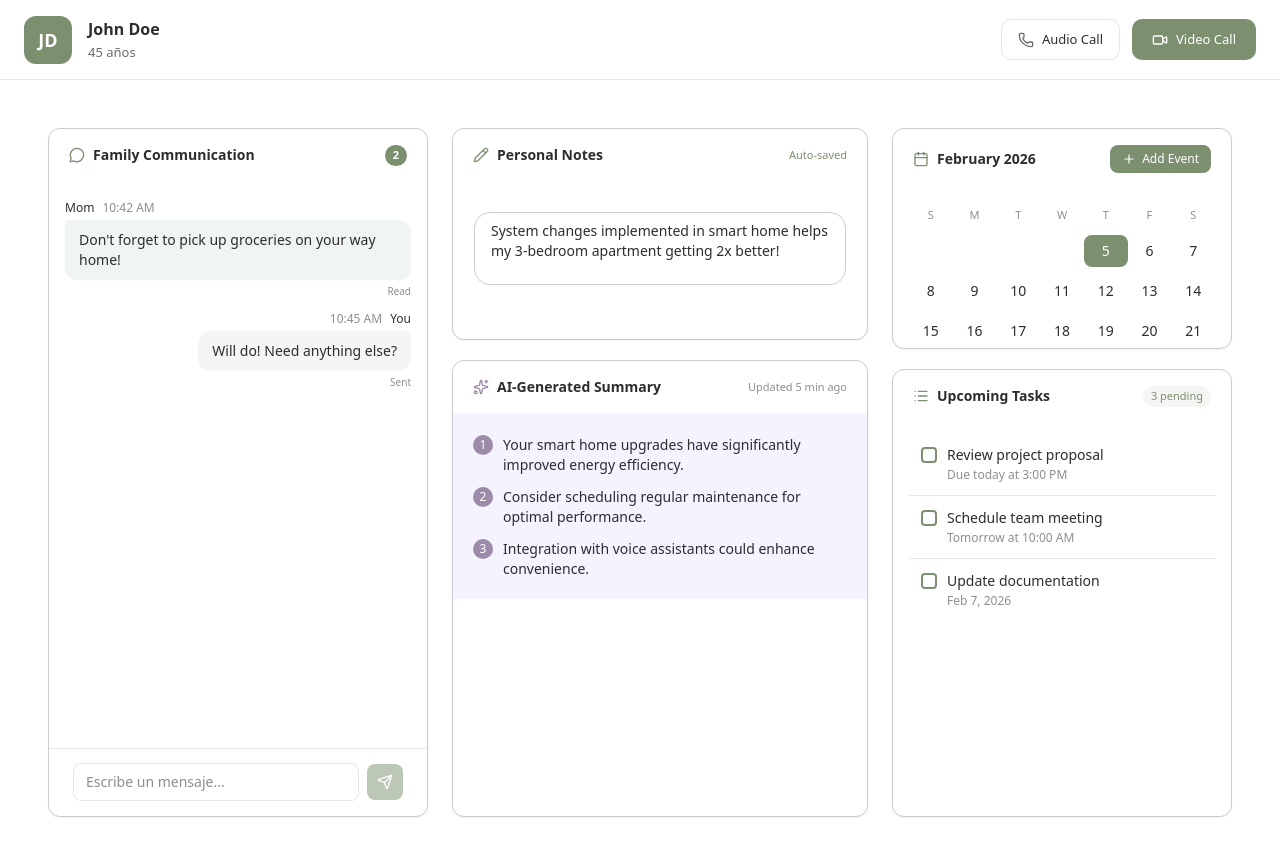
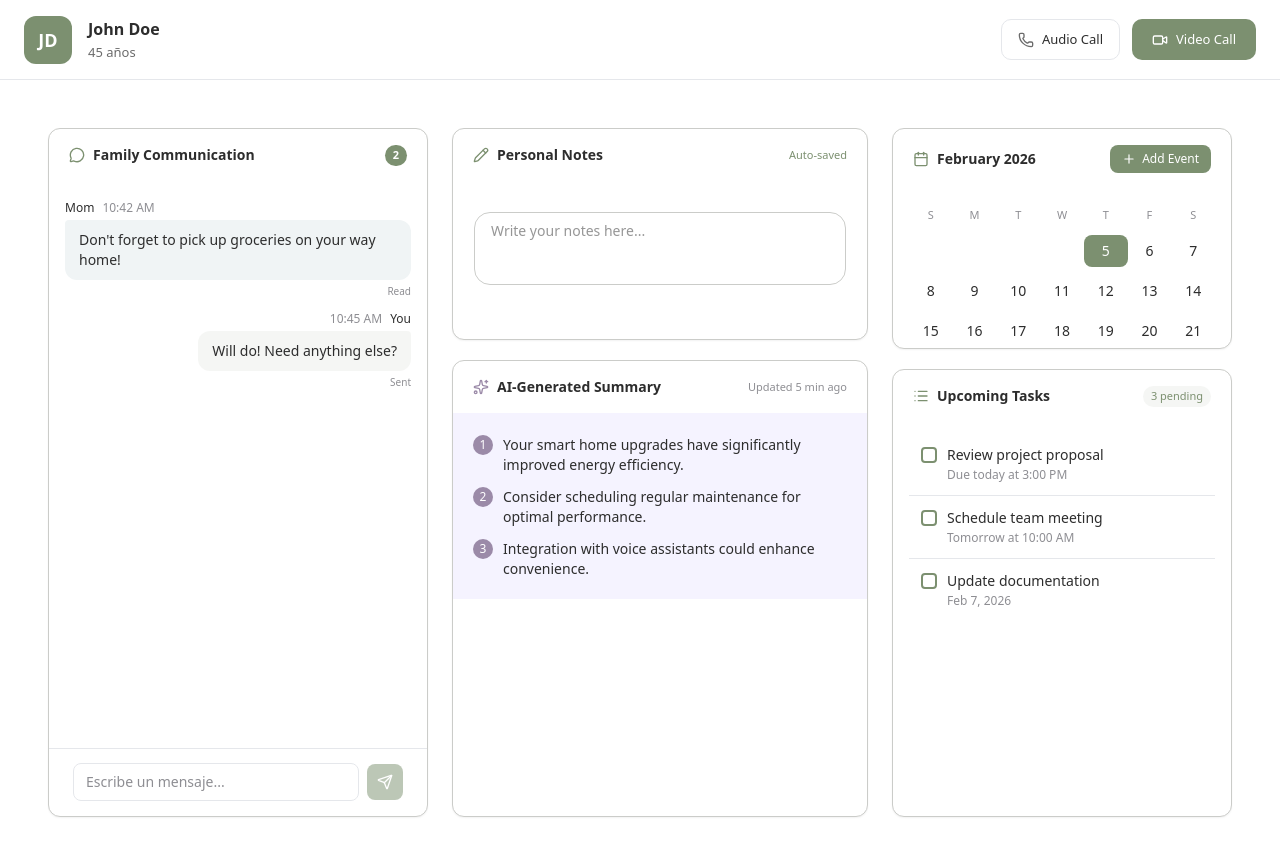
Before and after one commit to JaimeQida/front-Qidathon, a React (Vite) app: page / in a window 1280 px wide. Shown: the top 856 px of the page. Built offline with nearby package versions, Linux system fonts and the light colour scheme; no server answers.

Commit message:
feat: add connection of persona notes

```diff
--- a/src/components/dashboard/MainContent.tsx
+++ b/src/components/dashboard/MainContent.tsx
@@ -1,5 +1,6 @@
-import { Pencil, Sparkles, Calendar, List, Plus } from "lucide-react"
+import { Sparkles, Calendar, List, Plus } from "lucide-react"
 import { Communication } from "./Communication"
+import { PersonalNotes } from "./PersonalNotes"
 
 export function MainContent() {
   return (
@@ -8,34 +9,7 @@ export function MainContent() {
 
       {/* Intelligence Column */}
       <div className="flex flex-col gap-5 h-full flex-1">
-        {/* Personal Notes Card */}
-        <div className="flex flex-col h-[320px] rounded-xl bg-[var(--card)] border border-[var(--border)] shadow-[0_1px_1.75px_rgba(0,0,0,0.05)] overflow-hidden">
-          {/* Notes Header */}
-          <div className="flex items-center justify-between gap-3 px-5 py-4 w-full">
-            <div className="flex items-center gap-2">
-              <Pencil className="w-4 h-4 text-[#7C9070]" />
-              <span className="text-sm font-semibold text-[#2D2D2D]">Personal Notes</span>
-            </div>
-            <span className="text-[11px] text-[#7C9070]">Auto-saved</span>
-          </div>
-
-          {/* Notes Content */}
-          <div className="flex flex-col h-full p-5 border-t-2 border-transparent">
-            <div className="flex flex-col gap-1.5 h-full w-full border border-transparent">
-              <div className="flex items-center gap-2 w-full border border-transparent" />
-              <div className="flex flex-col gap-2 h-full px-4 py-2 rounded-[var(--radius-m)] bg-white border border-[var(--input)]">
-                <textarea
-                  className="w-full h-full resize-none text-sm text-[#2D2D2D] bg-transparent border-none outline-none"
-                  placeholder="Write your notes here..."
-                  defaultValue="System changes implemented in smart home helps my 3-bedroom apartment getting 2x better!"
-                />
-              </div>
-            </div>
-          </div>
-
-          {/* Card Actions (disabled) */}
-          <div className="flex items-center gap-2 h-[68px] px-6 border-t border-transparent opacity-0" />
-        </div>
+        <PersonalNotes />
 
         {/* AI-Generated Summary Card */}
         <div className="flex flex-col h-full rounded-xl bg-[var(--card)] border border-[var(--border)] shadow-[0_1px_1.75px_rgba(0,0,0,0.05)] overflow-hidden">
--- /dev/null
+++ b/src/components/dashboard/PersonalNotes.tsx
@@ -0,0 +1,123 @@
+import { useState, useRef, useCallback, useEffect } from "react"
+import { Pencil } from "lucide-react"
+import { useQuery, useMutation, useQueryClient } from "@tanstack/react-query"
+import { getNotes, createNote } from "../../services/notes"
+
+const SAVE_DELAY_MS = 500
+
+interface PersonalNotesProps {
+  caseId?: string
+  sender?: string
+}
+
+function getLatestNoteText(notes: { text: string; date: string }[]): string {
+  if (notes.length === 0) return ""
+  const sorted = [...notes].sort(
+    (a, b) => new Date(b.date).getTime() - new Date(a.date).getTime()
+  )
+  return sorted[0].text
+}
+
+export function PersonalNotes({
+  caseId = "CASE-001",
+  sender = "user@local",
+}: PersonalNotesProps) {
+  const [userText, setUserText] = useState("")
+  const [hasEdited, setHasEdited] = useState(false)
+  const saveTimeoutRef = useRef<ReturnType<typeof setTimeout> | null>(null)
+  const latestTextRef = useRef("")
+
+  const queryClient = useQueryClient()
+
+  const { data: notes, isLoading } = useQuery({
+    queryKey: ["notes", caseId],
+    queryFn: () => getNotes(caseId),
+    enabled: !!caseId,
+  })
+
+  const saveMutation = useMutation({
+    mutationFn: createNote,
+    onSuccess: () => {
+      queryClient.invalidateQueries({ queryKey: ["notes", caseId] })
+    },
+  })
+
+  const scheduleSave = useCallback(() => {
+    if (saveTimeoutRef.current) clearTimeout(saveTimeoutRef.current)
+    saveTimeoutRef.current = setTimeout(() => {
+      saveTimeoutRef.current = null
+      const text = latestTextRef.current.trim()
+      if (!text) return
+      saveMutation.mutate({
+        case_id: caseId,
+        text,
+        date: new Date().toISOString().slice(0, 10),
+        sender,
+      })
+    }, SAVE_DELAY_MS)
+  }, [caseId, sender, saveMutation])
+
+  useEffect(() => {
+    return () => {
+      if (saveTimeoutRef.current) clearTimeout(saveTimeoutRef.current)
+    }
+  }, [])
+
+  const displayValue = hasEdited
+    ? userText
+    : (notes?.length ? getLatestNoteText(notes) : "")
+
+  const handleChange = (value: string) => {
+    setHasEdited(true)
+    setUserText(value)
+    latestTextRef.current = value
+    scheduleSave()
+  }
+
+  return (
+    <div className="flex flex-col h-[320px] rounded-xl bg-[var(--card)] border border-[var(--border)] shadow-[0_1px_1.75px_rgba(0,0,0,0.05)] overflow-hidden">
+      {/* Notes Header */}
+      <div className="flex items-center justify-between gap-3 px-5 py-4 w-full">
+        <div className="flex items-center gap-2">
+          <Pencil className="w-4 h-4 text-[#7C9070]" />
+          <span className="text-sm font-semibold text-[#2D2D2D]">Personal Notes</span>
+        </div>
+        <span
+          className={`text-[11px] ${saveMutation.isError ? "text-red-600" : "text-[#7C9070]"
+            }`}
+        >
+          {saveMutation.isError
+            ? (saveMutation.error instanceof Error
+              ? saveMutation.error.message
+              : "Error al guardar")
+            : saveMutation.isPending
+              ? "Guardando..."
+              : "Auto-saved"}
+        </span>
+      </div>
+
+      {/* Notes Content */}
+      <div className="flex flex-col h-full p-5 border-t-2 border-transparent">
+        <div className="flex flex-col gap-1.5 h-full w-full border border-transparent">
+          <div className="flex items-center gap-2 w-full border border-transparent" />
+          <div
+            className={`flex flex-col gap-2 h-full px-4 py-2 rounded-[var(--radius-m)] bg-white border ${saveMutation.isError ? "border-red-500" : "border-[var(--input)]"
+              }`}
+          >
+            <textarea
+              className="w-full h-full resize-none text-sm text-[#2D2D2D] bg-transparent border-none outline-none disabled:opacity-70"
+              placeholder={isLoading ? "Cargando notas..." : "Write your notes here..."}
+              value={displayValue}
+              onChange={(e) => handleChange(e.target.value)}
+              disabled={isLoading}
+              aria-label="Notas personales"
+            />
+          </div>
+        </div>
+      </div>
+
+      {/* Card Actions (disabled) */}
+      <div className="flex items-center gap-2 h-[68px] px-6 border-t border-transparent opacity-0" />
+    </div>
+  )
+}
```
Also changed, not shown: 1 other file (tests, documents, lock files or other folders).
